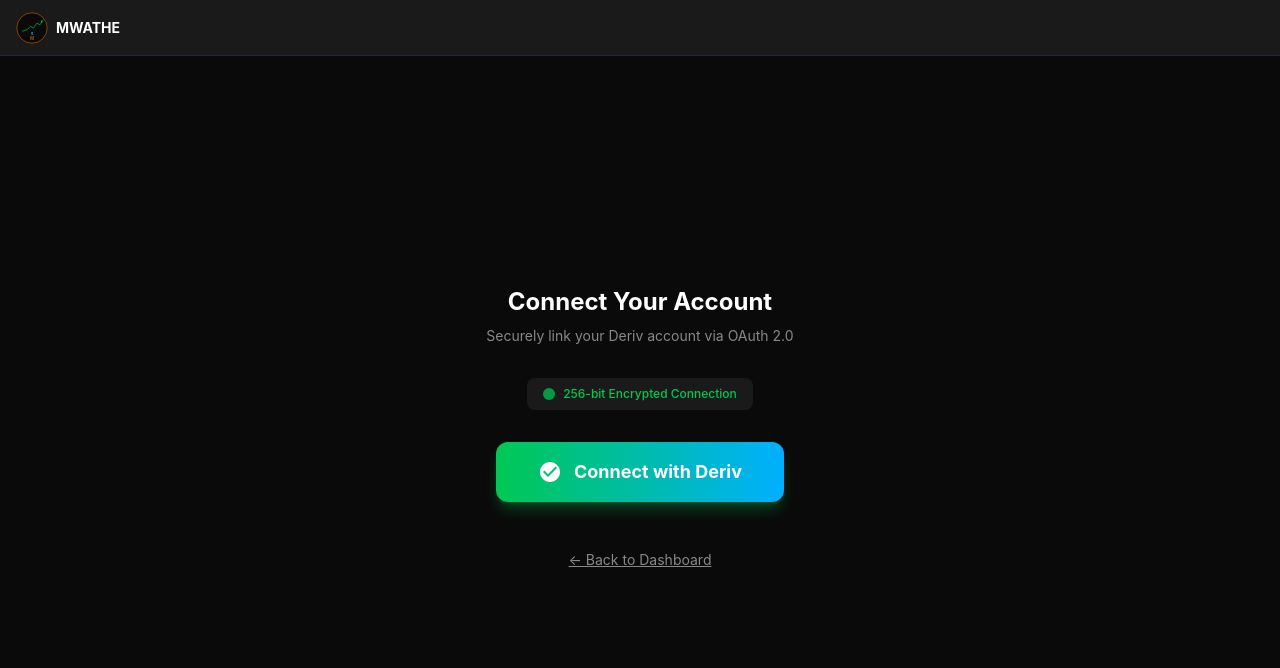
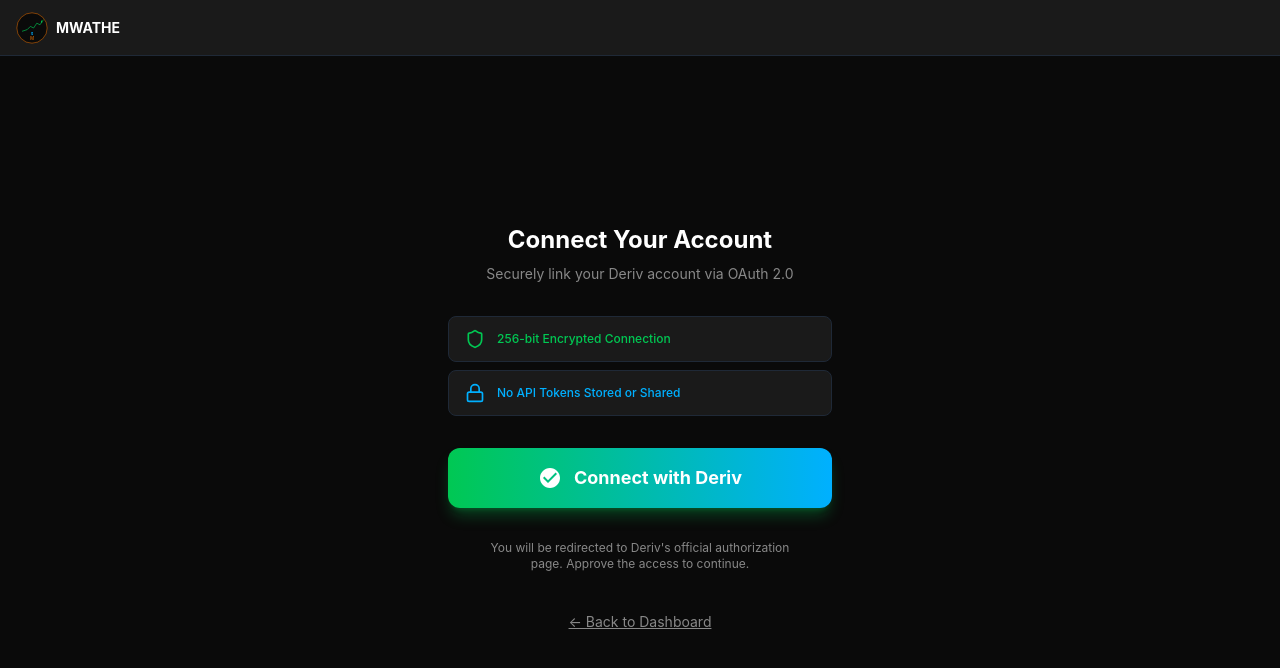
Before and after one commit to Dennysuri/mwathe-trade-systems, a React (Vite) app in the folder frontend/: page /#/navigation in a window 1280 px wide. Shown: the top 668 px of the page. Built offline with nearby package versions, Linux system fonts and the light colour scheme.

Commit message:
Implement real Deriv OAuth 2.0 flow with Client ID and Callback handler

```diff
--- a/frontend/src/App.jsx
+++ b/frontend/src/App.jsx
@@ -2,6 +2,7 @@
 import Dashboard from './pages/Dashboard'
 import Navigation from './pages/Navigation'
 import TradingPage from './pages/TradingPage'
+import Callback from './pages/Callback'
 
 export default function App() {
   return (
@@ -9,6 +10,7 @@
       <Routes>
         <Route path="/" element={<Dashboard />} />
         <Route path="/navigation" element={<Navigation />} />
+        <Route path="/callback" element={<Callback />} />
         <Route path="/trading" element={<TradingPage />} />
       </Routes>
     </Router>
--- /dev/null
+++ b/frontend/src/pages/Callback.jsx
@@ -0,0 +1,35 @@
+import { useEffect } from 'react'
+import { useNavigate, useLocation } from 'react-router-dom'
+
+export default function Callback() {
+  const navigate = useNavigate()
+  const location = useLocation()
+
+  useEffect(() => {
+    // Deriv returns the token in the URL query parameters or hash
+    const params = new URLSearchParams(location.search)
+    const token = params.get('token') || params.get('access_token')
+
+    if (token) {
+      // Save the token securely in localStorage
+      localStorage.setItem('deriv_access_token', token)
+      localStorage.setItem('oauth_connected', 'true')
+
+      // Redirect to the Trading Page
+      navigate('/trading', { replace: true })
+    } else {
+      // If no token, authentication failed or was canceled
+      navigate('/navigation', { replace: true })
+    }
+  }, [navigate, location])
+
+  return (
+    <div className="h-screen w-screen bg-mwathe-black flex items-center justify-center">
+      <div className="text-center">
+        <div className="w-12 h-12 border-4 border-mwathe-green border-t-transparent rounded-full animate-spin mx-auto mb-4"></div>
+        <p className="text-mwathe-white font-bold text-lg">Authenticating with Deriv...</p>
+        <p className="text-mwathe-gray text-sm mt-2">Please wait while we secure your session.</p>
+      </div>
+    </div>
+  )
+}
--- a/frontend/src/pages/Navigation.jsx
+++ b/frontend/src/pages/Navigation.jsx
@@ -1,12 +1,22 @@
 import { useNavigate } from 'react-router-dom'
 import { motion } from 'framer-motion'
+import { Shield, Lock } from 'lucide-react'
 
 export default function Navigation() {
   const navigate = useNavigate()
 
+  // Your real Deriv Client ID
+  const CLIENT_ID = '349eTg55tt6ZVaefjBIAH'
+
+  // Dynamically get the current domain (works on localhost and Vercel)
+  const REDIRECT_URI = window.location.origin
+
   const handleConnect = () => {
-    // We will update this with the real OAuth URL once deployed
-    navigate('/trading')
+    // Construct the official Deriv OAuth 2.0 URL
+    const oauthUrl = `https://oauth.deriv.com/oauth2/authorize?app_id=${CLIENT_ID}&l=EN&brand=deriv&redirect_uri=${encodeURIComponent(REDIRECT_URI)}`
+
+    // Redirect the user to Deriv's secure login page
+    window.location.href = oauthUrl
   }
 
   return (
@@ -22,7 +32,7 @@
       {/* Main Content */}
       <div className="flex-1 flex items-center justify-center px-6">
         <motion.div
-          className="flex flex-col items-center gap-8"
+          className="flex flex-col items-center gap-8 w-full max-w-sm"
           initial={{ opacity: 0, scale: 0.9 }}
           animate={{ opacity: 1, scale: 1 }}
           transition={{ duration: 0.6 }}
@@ -32,14 +42,22 @@
             <p className="text-mwathe-gray text-sm">Securely link your Deriv account via OAuth 2.0</p>
           </div>
 
-          <div className="flex items-center gap-2 bg-mwathe-darkgray px-4 py-2 rounded-lg">
-            <div className="w-3 h-3 rounded-full bg-mwathe-green animate-pulse"></div>
-            <span className="text-mwathe-green text-xs font-medium">256-bit Encrypted Connection</span>
+          {/* Security Badges */}
+          <div className="flex flex-col gap-2 w-full">
+            <div className="flex items-center gap-3 bg-mwathe-darkgray px-4 py-3 rounded-lg border border-gray-800">
+              <Shield className="text-mwathe-green" size={20} />
+              <span className="text-mwathe-green text-xs font-medium">256-bit Encrypted Connection</span>
+            </div>
+            <div className="flex items-center gap-3 bg-mwathe-darkgray px-4 py-3 rounded-lg border border-gray-800">
+              <Lock className="text-mwathe-skyblue" size={20} />
+              <span className="text-mwathe-skyblue text-xs font-medium">No API Tokens Stored or Shared</span>
+            </div>
           </div>
 
+          {/* Connect Button */}
           <button
             onClick={handleConnect}
-            className="w-72 py-4 rounded-xl text-lg font-bold text-white bg-gradient-to-r from-mwathe-green to-mwathe-skyblue shadow-lg shadow-mwathe-green/30 active:scale-95 transition-transform flex items-center justify-center gap-3"
+            className="w-full py-4 rounded-xl text-lg font-bold text-white bg-gradient-to-r from-mwathe-green to-mwathe-skyblue shadow-lg shadow-mwathe-green/30 active:scale-95 transition-transform flex items-center justify-center gap-3"
           >
             <svg className="w-6 h-6" fill="currentColor" viewBox="0 0 24 24">
               <path d="M12 2C6.48 2 2 6.48 2 12s4.48 10 10 10 10-4.48 10-10S17.52 2 12 2zm-2 15l-5-5 1.41-1.41L10 14.17l7.59-7.59L19 8l-9 9z"/>
@@ -47,7 +65,11 @@
             Connect with Deriv
           </button>
 
-          <button onClick={() => navigate('/')} className="text-mwathe-gray text-sm underline mt-4">← Back to Dashboard</button>
+          <p className="text-mwathe-gray text-xs text-center max-w-xs">
+            You will be redirected to Deriv's official authorization page. Approve the access to continue.
+          </p>
+
+          <button onClick={() => navigate('/')} className="text-mwathe-gray text-sm underline mt-2">← Back to Dashboard</button>
         </motion.div>
       </div>
     </div>
```
